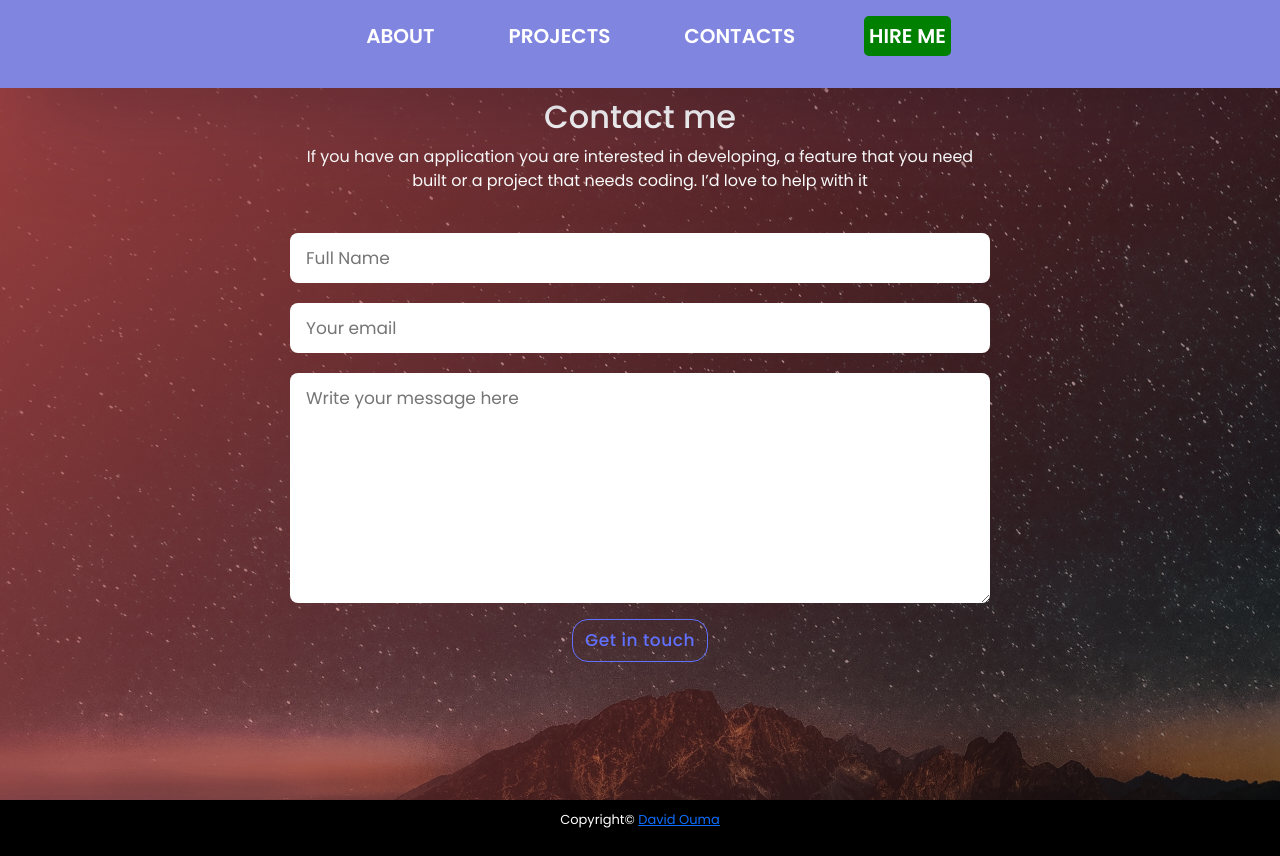
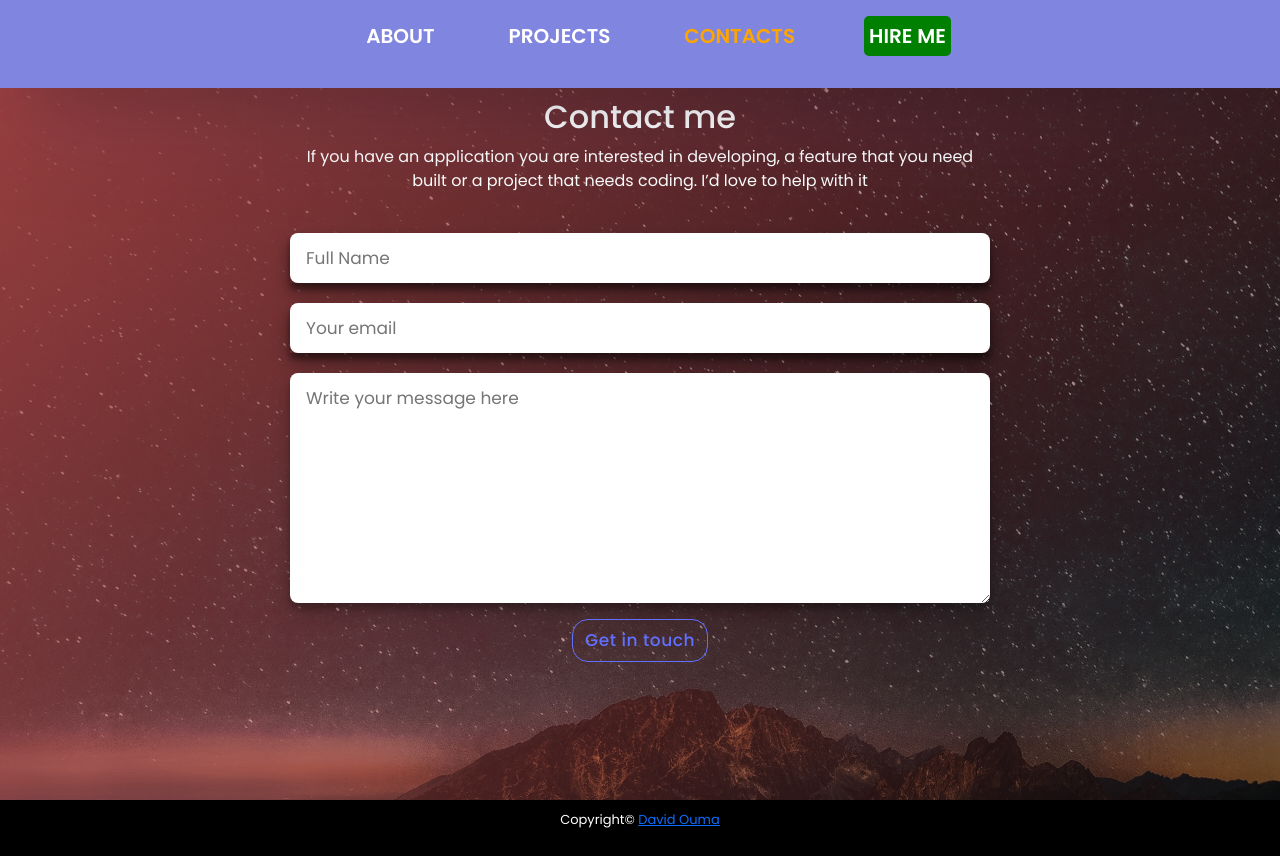
Before and after one commit to daudi13/daudi, a React (Create React App) app: page /Contacts in a window 1280 px wide. Built offline with nearby package versions, Linux system fonts and the light colour scheme.

Commit message:
Add actve link

```diff
--- a/src/components/Header.js
+++ b/src/components/Header.js
@@ -1,6 +1,6 @@
 import { Close, MenuOutlined } from "@material-ui/icons";
 import React, {useState} from "react";
-import { Link } from "react-router-dom";
+import { NavLink } from "react-router-dom";
 import "./Header.css"
 
 const Header = () => {
@@ -20,19 +20,19 @@ const Header = () => {
           <Close className="close" onClick={handleMenu}/>
         </div>
         <li>
-          <Link to="/" onClick={handleMenu}>
+          <NavLink to="/" onClick={handleMenu}>
             About
-          </Link>
+          </NavLink>
         </li>
         <li>
-          <Link to="/Projects" onClick={handleMenu}>
+          <NavLink to="/Projects" onClick={handleMenu}>
             Projects
-          </Link>
+          </NavLink>
         </li>
         <li>
-          <Link to="/Contacts" onClick={handleMenu}>
+          <NavLink to="/Contacts" onClick={handleMenu}>
             Contacts
-          </Link>
+          </NavLink>
         </li>
         <li className="green">
           <a href="https://docs.google.com/document/d/1MsR-jqkGn9NEIxPS5ftDGdFUnQRi9t03gT0d9fXtyMU/edit?usp=sharing" target="_blank" rel="noreferrer">
--- a/src/components/Routes/Contacts/Contacts.css
+++ b/src/components/Routes/Contacts/Contacts.css
@@ -26,6 +26,7 @@ form {
 
 form > label {
   width: 100%;
+  box-shadow: rgba(0, 0, 0, 0.19) 0px 10px 20px, rgba(0, 0, 0, 0.23) 0px 6px 6px;
 }
 
 form > label + label {
@@ -43,6 +44,7 @@ textarea {
   font-size: 17px;
   line-height: 20px;
   color: #172b4d;
+  box-shadow: rgba(0, 0, 0, 0.19) 0px 10px 20px, rgba(0, 0, 0, 0.23) 0px 6px 6px;
 }
 
 textarea {
@@ -53,6 +55,11 @@ textarea {
   background-color: #6070ff;
   color: #fff;
   border: 1px solid #fff;
+  box-shadow: rgba(0, 0, 0, 0.19) 0px 10px 20px, rgba(0, 0, 0, 0.23) 0px 6px 6px;
+}
+
+.active {
+  color: orange;
 }
 
 @media screen and (max-width: 957px) {
```
